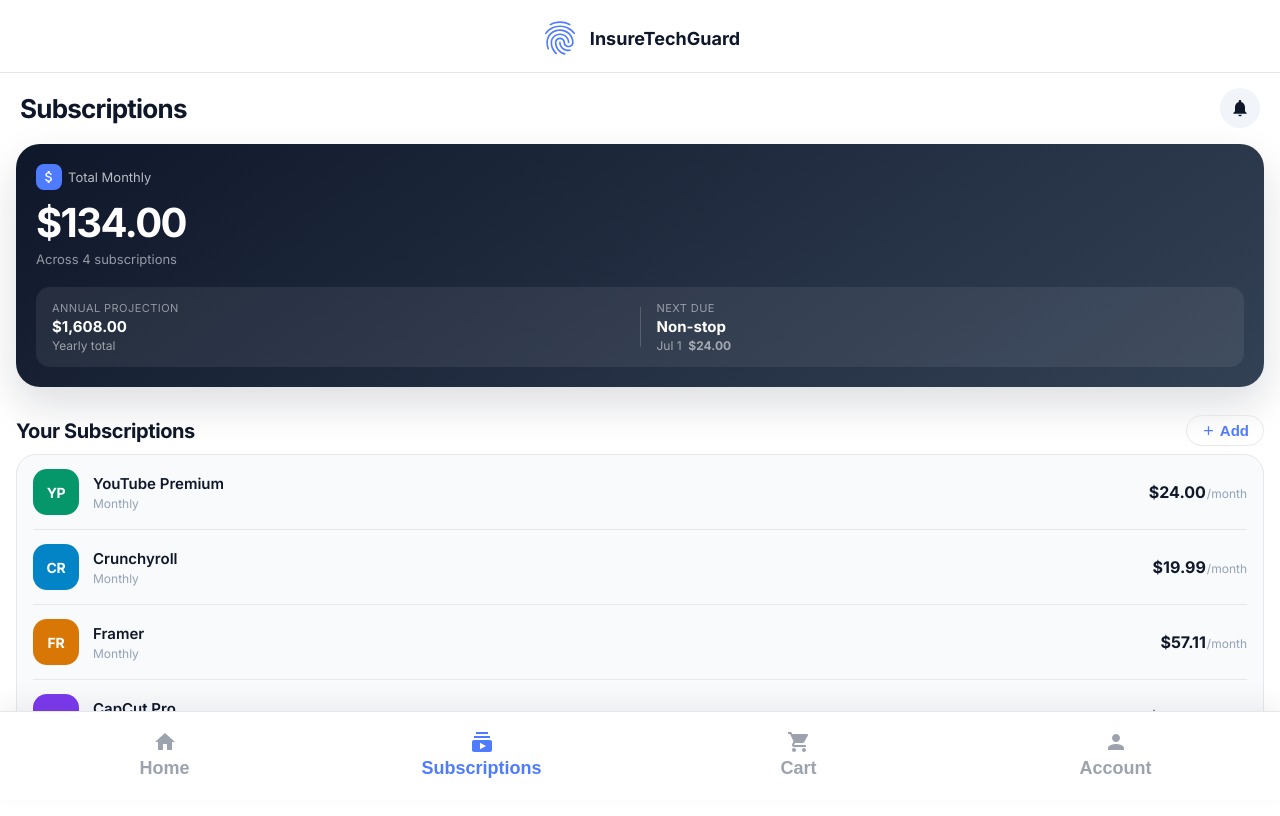
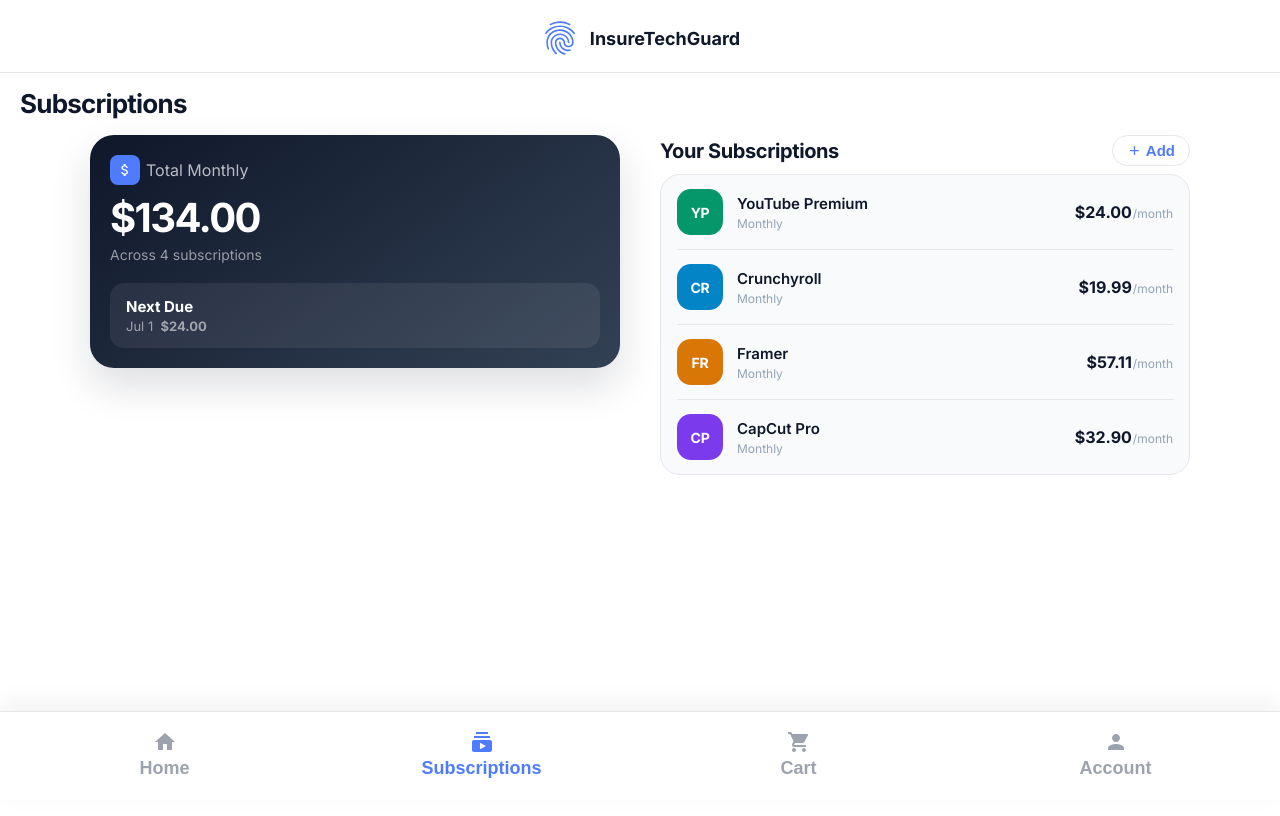
Before and after one commit to BeeghTongs/react-dev-camp, a React (Vite) app in the folder financial-product-app/: page /subscriptions in a window 1280 px wide. Shown: the top 816 px of the page. Built offline with nearby package versions, Linux system fonts and the light colour scheme; no server answers; sample sign-in values are in the browser's storage.

Commit message:
subscription page more reactive to size and desktop now makes 2 column layout

```diff
--- a/financial-product-app/src/pages/SubscriptionsPage.jsx
+++ b/financial-product-app/src/pages/SubscriptionsPage.jsx
@@ -1,6 +1,6 @@
 import './css/SubscriptionsPage.css';
 import { useEffect, useState } from 'react';
-import { MdAttachMoney, MdNotifications, MdAdd } from 'react-icons/md';
+import { MdAttachMoney, MdAdd } from 'react-icons/md';
 import { ImFileEmpty } from "react-icons/im";
 import { useNavigate } from 'react-router-dom';
 import Subscription from '../components/Subscription';
@@ -76,9 +76,6 @@
       <Header />
       <header className="subscriptions-page__header">
         <h1 className="subscriptions-page__title">Subscriptions</h1>
-        <button type="button" className="subscriptions-page__bell" aria-label="Notifications">
-          <MdNotifications />
-        </button>
       </header>
 
       <main className="subscriptions-page__content">
@@ -98,16 +95,7 @@
 
           <div className="subscriptions-summary-card__stats">
             <div className="subscriptions-summary-card__stat">
-              <p className="subscriptions-summary-card__stat-label">Annual projection</p>
-              <p className="subscriptions-summary-card__stat-value">
-                ${annualProjection.toLocaleString('en-US', { minimumFractionDigits: 2 })}
-              </p>
-              <p className="subscriptions-summary-card__stat-sub">Yearly total</p>
-            </div>
-            <div className="subscriptions-summary-card__divider" />
-            <div className="subscriptions-summary-card__stat">
               <p className="subscriptions-summary-card__stat-label">Next Due</p>
-              <p className="subscriptions-summary-card__stat-value">Non-stop</p>
               <p className="subscriptions-summary-card__stat-sub">
                 Jul 1 &nbsp;<strong>${(subscriptions[0]?.product?.[0]?.price ?? 0).toFixed(2)}</strong>
               </p>
--- a/financial-product-app/src/pages/css/SubscriptionsPage.css
+++ b/financial-product-app/src/pages/css/SubscriptionsPage.css
@@ -63,8 +63,8 @@
 }
 
 .subscriptions-summary-card__dollar-icon {
-  width: 26px;
-  height: 26px;
+  width: 30px;
+  height: 30px;
   border-radius: 8px;
   background: #4f7cff;
   display: flex;
@@ -75,7 +75,7 @@
 }
 
 .subscriptions-summary-card__label {
-  font-size: 13px;
+  font-size: 16px;
   font-weight: 500;
   color: rgba(255, 255, 255, 0.7);
 }
@@ -90,7 +90,7 @@
 
 .subscriptions-summary-card__sub {
   margin: 0;
-  font-size: 13px;
+  font-size: 14px;
   color: rgba(255, 255, 255, 0.55);
 }
 
@@ -116,10 +116,9 @@
 
 .subscriptions-summary-card__stat-label {
   margin: 0 0 2px;
-  font-size: 11px;
-  color: rgba(255, 255, 255, 0.5);
-  text-transform: uppercase;
-  letter-spacing: 0.04em;
+  font-size: 15px;
+  font-weight: 700;
+  color: #ffffff;
 }
 
 .subscriptions-summary-card__stat-value {
@@ -131,7 +130,7 @@
 
 .subscriptions-summary-card__stat-sub {
   margin: 0;
-  font-size: 12px;
+  font-size: 13px;
   color: rgba(255, 255, 255, 0.55);
 }
 
@@ -197,3 +196,22 @@
   font-size: 13px;
   color: #94a3b8;
 }
+
+/* ── Desktop 2-column layout ── */
+@media (min-width: 1024px) {
+  .subscriptions-page__content {
+    display: grid;
+    grid-template-columns: 1fr 1fr;
+    gap: 40px;
+    align-items: start;
+    max-width: 1100px;
+    margin: 0 auto;
+    padding: 0 40px;
+  }
+
+  .subscriptions-summary-card {
+    margin-bottom: 0;
+    position: sticky;
+    top: 24px;
+  }
+}
```
